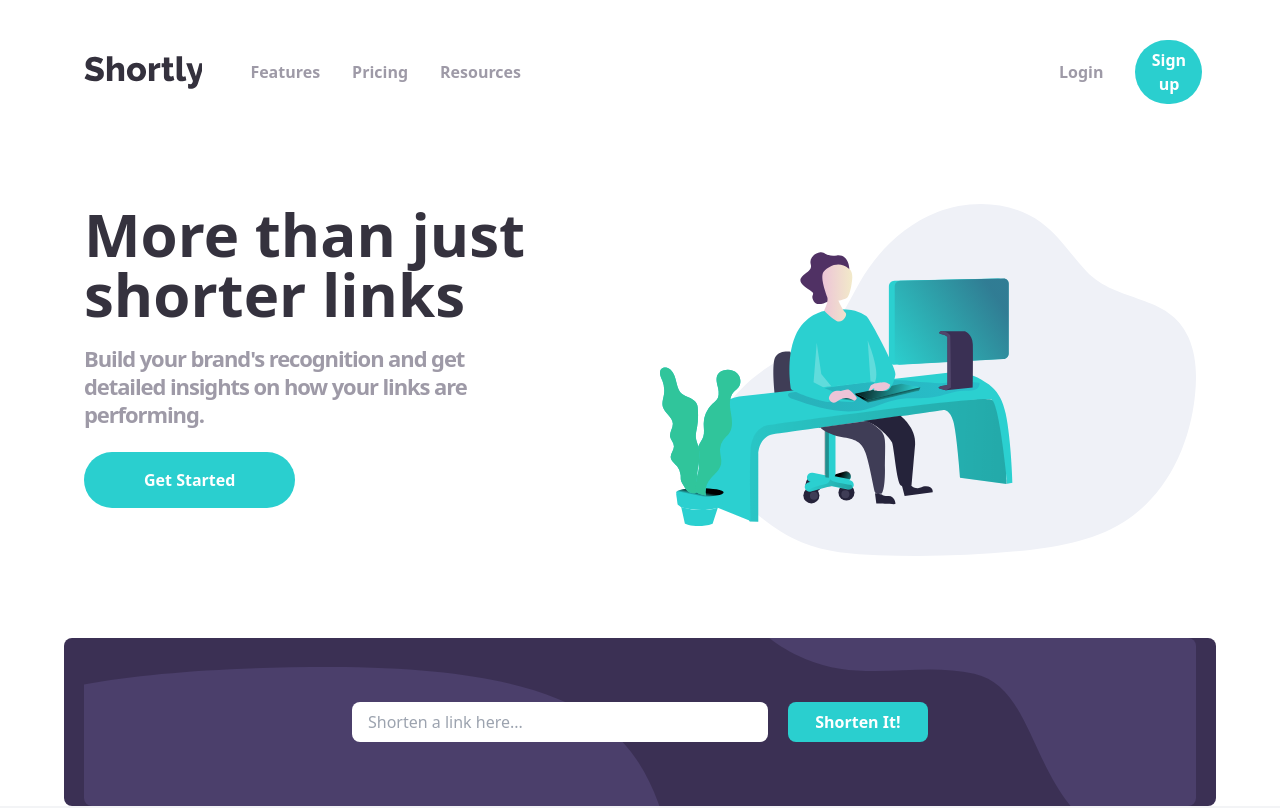
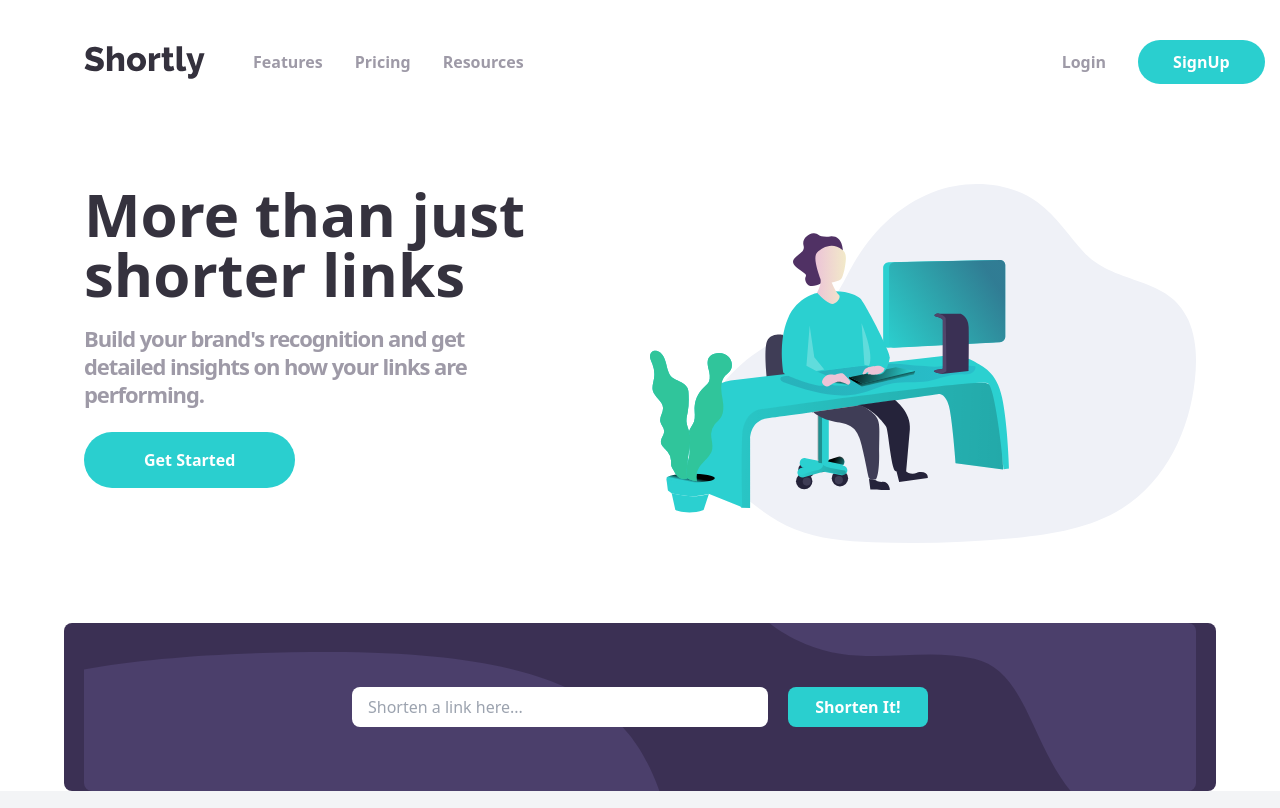
Before and after one commit to Stephy-Crown/URL-Shortener-API, a website: page index.html in a window 1280 px wide. Shown: the top 808 px of the page. Drawn offline with nearby package versions, Linux system fonts and the light colour scheme; files whose address does not match are found by name.

Commit message:
changes in the navbar for medium screens

```diff
--- a/index.html
+++ b/index.html
@@ -41,8 +41,8 @@
   </head>
   <body>
     <header class="pt-[40px] pb-[20px] max-width">
-      <nav>
-        <div class="flex justify-between items-center">
+      <nav class="flex justify-between items-center md:items-center">
+
           <!-- LOGO AND -->
           <div class="md:flex md:items-center">
             <svg xmlns="http://www.w3.org/2000/svg" width="121" height="33">
@@ -74,7 +74,7 @@
 
               <!-- LOGIN -->
               <ul
-                class="md:inline-flex md:items-center xl:ml-[490px] lg:ml-[300px] md:ml-[100px] md:text-GrayishViolet text-white"
+                class="md:inline-flex md:items-center xl:ml-[490px] lg:ml-[300px] md:ml-[150px] md:text-GrayishViolet text-white"
               >
                 <li
                   class="md:py-[0.2rem] md:px-[2rem] pb-[30px] font-bold cursor-pointer hover:text-black"
@@ -82,13 +82,13 @@
                   <a href="#">Login</a>
                 </li>
                 <button
-                  class="bg-Cyan rounded-full cursor-pointer hover:bg-cyan-200"
+                  class="bg-Cyan rounded-full cursor-pointer hover:bg-cyan-200 py-[10px] px-[20px]"
                 >
-                  <li
-                    class="md:py-[8px] py-[10px] px-[20px] md:px-[15px] text-white font-bold"
+                  <a
+                    href="#"
+                    class="py-[10px] md:px-[15px] text-white font-bold"
+                    >SignUp</a
                   >
-                    <a href="#">Sign up</a>
-                  </li>
                 </button>
               </ul>
             </ul>
@@ -142,6 +142,7 @@
             menu.classList.toggle("hidden");
           });
         </script> -->
+
       </nav>
     </header>
     <main class="font-poppins">
@@ -149,7 +150,7 @@
         <!-- md:pl-[80px] px-[30px] -->
         <!-- class="max-width md:flex md:justify-between pb-[30px]" -->
         <div
-          class="max-width grid grid-cols-1 gap-5 md:grid-cols-2 md:gap-10 md:pt-0 pt-[120px]"
+          class="max-width grid grid-cols-1 gap-5 md:grid-cols-2 md:pt-0 pt-[120px]"
         >
           <div class="md:hidden">
             <img src="images//illustration-working.svg" alt="" />
```
Also changed, not shown: dist/output.css.
